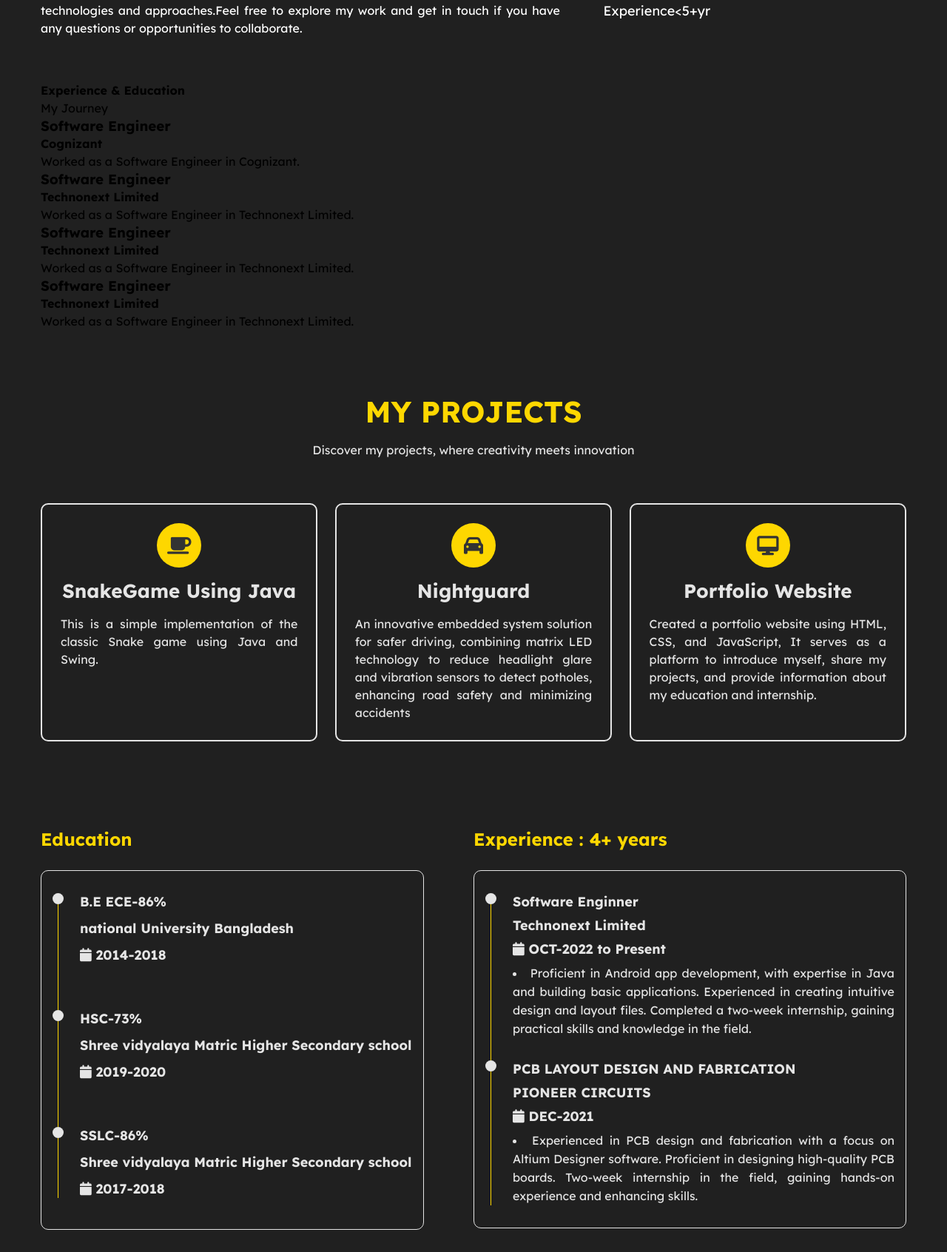
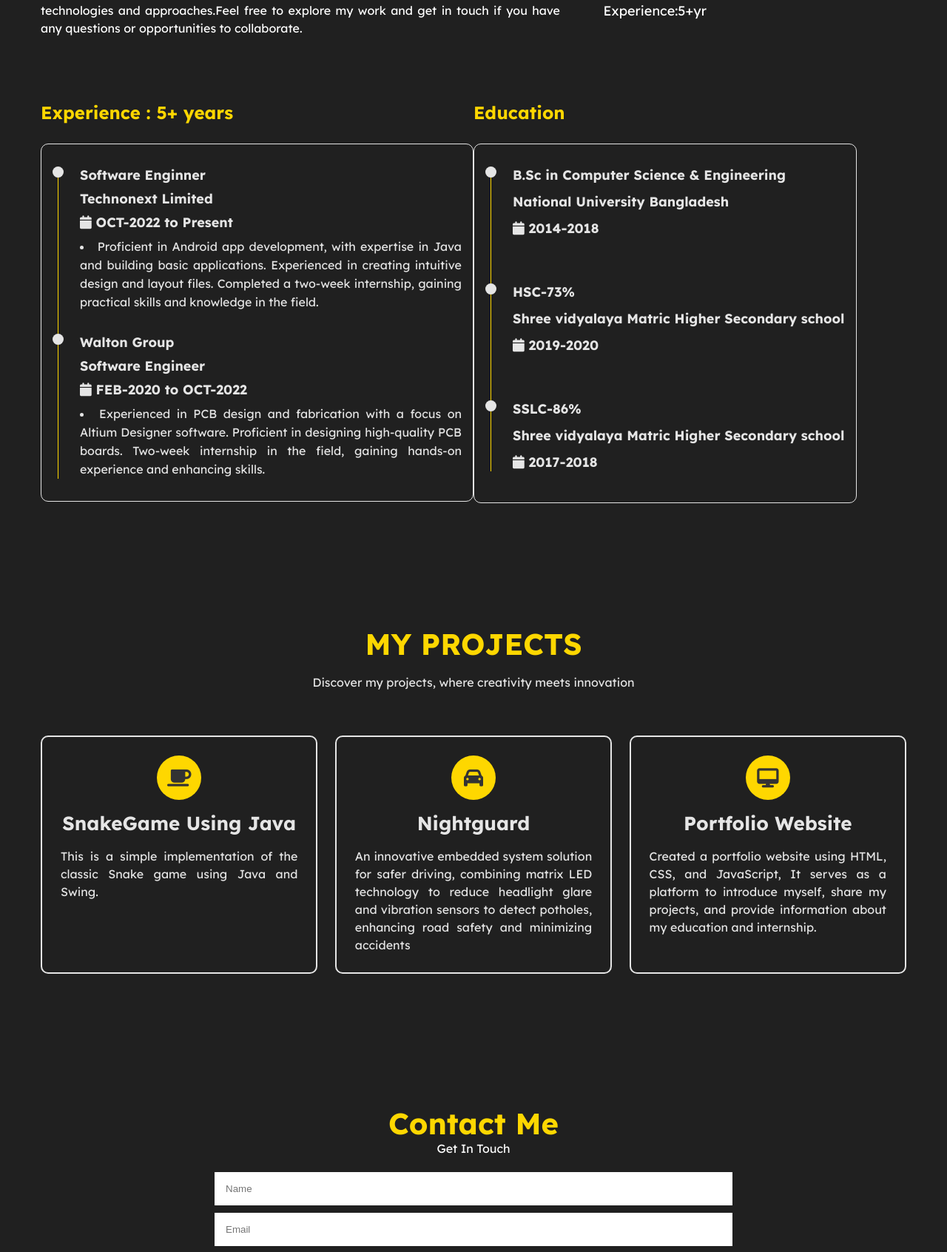
Before and after one commit to ahmed-bulbul/ahmed-bulbul.github.io, a plain HTML site: page index.html in a window 1280 px wide. Shown: the part 966-2658 px from the top of the page at 74% size. Drawn offline with nearby package versions, Linux system fonts and the light colour scheme.

Commit message:
Update CV

```diff
--- a/index.html
+++ b/index.html
@@ -85,57 +85,103 @@
                     <ul>
                         <li>Name:Bulbul Ahmed</li>
                         <li>Age:30</li>
-                        <li>From:India</li>
+                        <li>From:Bangladesh</li>
                         <li>Email:bulbulahmed.cse@yahoo.com</li>
                         <li>Availabiltiy:Fulltime</li>
-                        <li>Experience&lt;5+yr</li>
+                        <li>Experience:5+yr</li>
                     </ul>
                 </div>
             </div>
         </div>
     </section>
 
-    <!-- Experience -->
-    <section class="education-area" id="education">
+
+    <!-------------- Education & Internship -------------->
+    <section class="education-content" id="education">
         <div class="container">
-            <div class="education-title">
-                <h4>Experience & Education</h4>
-                <p>My Journey</p>
-            </div>
-            <div class="education">
+            <div class="row">
+
+                <div class="internship">
+                    <h3 class="title">Experience : 5+ years</h3>
+                    <div class="row">
+                        <div class="timeline-box">
                             <div class="timeline">
+
+                                <!-- Timeline-item -->
                                 <div class="timeline-item">
                                     <div class="circle-dot"></div>
-                        <h3 class="timeline-title">Software Engineer</h3>
-                        <h4 class="timeline-subtitle">Cognizant</h4>
-                        <p class="timeline-text">Worked as a Software Engineer in Cognizant.</p>
+                                    <h3 class="timeline-title">
+                                        Software Enginner
+                                    </h3>
+                                    <h4 class="timeline-title">Technonext Limited</h4>
+                                    <h4 class="timeline-title">
+                                        <i class="fa fa-calendar"></i> OCT-2022 to Present
+                                    </h4>
+                                    <li class="timeline-text">Proficient in Android app development, with expertise in Java and building basic applications. Experienced in creating intuitive design and layout files. Completed a two-week internship, gaining practical skills and knowledge in the field.
+                                    </li>
                                 </div>
+                                <!-- Timeline-item -->
                                 <div class="timeline-item">
                                     <div class="circle-dot"></div>
-                        <h3 class="timeline-title">Software Engineer</h3>
-                        <h4 class="timeline-subtitle">Technonext Limited</h4>
-                        <p class="timeline-text">Worked as a Software Engineer in Technonext Limited.</p>
+                                    <h3 class="timeline-title">Walton Group</h3>
+                                    <h4 class="timeline-title">Software Engineer</h4>
+                                    <h4 class="timeline-title">
+                                        <i class="fa fa-calendar"></i> FEB-2020 to OCT-2022
+                                    </h4>
+                                    <li class="timeline-text">Experienced in PCB design and fabrication with a focus on Altium Designer software. Proficient in designing high-quality PCB boards. Two-week internship in the field, gaining hands-on experience and enhancing skills.</li>
                                 </div>
-                    <div class="timeline-item">
-                        <div class="circle-dot"></div>
-                        <h3 class="timeline-title">Software Engineer</h3>
-                        <h4 class="timeline-subtitle">Technonext Limited</h4>
-                        <p class="timeline-text">Worked as a Software Engineer in Technonext Limited.</p>
-                    </div>
-                    <div class="timeline-item">
-                        <div class="circle-dot"></div>
-                        <h3 class="timeline-title">Software Engineer</h3>
-                        <h4 class="timeline-subtitle">Technonext Limited</h4>
-                        <p class="timeline-text">Worked as a Software Engineer in Technonext Limited.</p>
+
                             </div>
                         </div>
                     </div>
                 </div>
+
+                <div class="education ">
+                    <h3 class="title">Education</h3>
+                    <div class="row">
+                        <div class="timeline-box">
+                            <div class="timeline">
+
+                                <!-- Timeline-item -->
+                                <div class="timeline-item">
+                                    <div class="circle-dot"></div>
+                                    <h3 class="timeline-title">
+                                        B.Sc in Computer Science & Engineering
+                                    </h3>
+                                    <h4 class="timeline-title">National University Bangladesh</h4>
+                                    <h4 class="timeline-title">
+                                        <i class="fa fa-calendar"></i> 2014-2018
+                                    </h4>
+                                </div>
+                                <!-- Timeline-item -->
+                                <div class="timeline-item">
+                                    <div class="circle-dot"></div>
+                                    <h3 class="timeline-title">HSC-73%</h3>
+                                    <h4 class="timeline-title">Shree vidyalaya Matric Higher Secondary school</h4>
+                                    <h4 class="timeline-title">
+                                        <i class="fa fa-calendar"></i> 2019-2020
+                                    </h4>
+                                </div>
+                                <!-- Timeline-item -->
+                                <div class="timeline-item">
+                                    <div class="circle-dot"></div>
+                                    <h3 class="timeline-title">
+                                        SSLC-86%
+                                    </h3>
+                                    <h4 class="timeline-title"> Shree vidyalaya Matric Higher Secondary school</h4>
+                                    <h4 class="timeline-title">
+                                        <i class="fa fa-calendar"></i> 2017-2018
+                                    </h4>
+                                </div>
+
+                            </div>
+                        </div>
+                    </div>
+                </div>
+
+            </div>
+        </div>
     </section>
-
-
-
-
 
     <!-------------------------- Projects -------------------------->
     <section class="project-content" id="projects">
@@ -168,89 +214,6 @@
         </div>
     </section>
 
-    <!-------------- Education & Internship -------------->
-        <section class="education-content" id="education">
-            <div class="container">
-                <div class="row">
-                    <div class="education ">
-                        <h3 class="title">Education</h3>
-                        <div class="row">
-                            <div class="timeline-box">
-                                <div class="timeline">
-
-                                    <!-- Timeline-item -->
-                                    <div class="timeline-item">
-                                        <div class="circle-dot"></div>
-                                        <h3 class="timeline-title">
-                                            B.E ECE-86%
-                                        </h3>
-                                        <h4 class="timeline-title">national University Bangladesh</h4>
-                                        <h4 class="timeline-title">
-                                            <i class="fa fa-calendar"></i> 2014-2018
-                                        </h4>
-                                    </div>
-                                    <!-- Timeline-item -->
-                                    <div class="timeline-item">
-                                        <div class="circle-dot"></div>
-                                        <h3 class="timeline-title">HSC-73%</h3>
-                                        <h4 class="timeline-title">Shree vidyalaya Matric Higher Secondary school</h4>
-                                        <h4 class="timeline-title">
-                                            <i class="fa fa-calendar"></i> 2019-2020
-                                        </h4>
-                                    </div>
-                                    <!-- Timeline-item -->
-                                    <div class="timeline-item">
-                                        <div class="circle-dot"></div>
-                                        <h3 class="timeline-title">
-                                            SSLC-86%
-                                        </h3>
-                                        <h4 class="timeline-title"> Shree vidyalaya Matric Higher Secondary school</h4>
-                                        <h4 class="timeline-title">
-                                            <i class="fa fa-calendar"></i> 2017-2018
-                                        </h4>
-                                    </div>
-
-                                </div>
-                            </div>
-                        </div>
-                    </div>
-                    <div class="internship">
-                        <h3 class="title">Experience : 4+ years</h3>
-                        <div class="row">
-                            <div class="timeline-box">
-                                <div class="timeline">
-
-                                    <!-- Timeline-item -->
-                                    <div class="timeline-item">
-                                        <div class="circle-dot"></div>
-                                        <h3 class="timeline-title">
-                                            Software Enginner
-                                        </h3>
-                                        <h4 class="timeline-title">Technonext Limited</h4>
-                                        <h4 class="timeline-title">
-                                            <i class="fa fa-calendar"></i> OCT-2022 to Present
-                                        </h4>
-                                        <li class="timeline-text">Proficient in Android app development, with expertise in Java and building basic applications. Experienced in creating intuitive design and layout files. Completed a two-week internship, gaining practical skills and knowledge in the field.
-                                        </li>
-                                    </div>
-                                    <!-- Timeline-item -->
-                                    <div class="timeline-item">
-                                        <div class="circle-dot"></div>
-                                        <h3 class="timeline-title">PCB LAYOUT DESIGN AND FABRICATION</h3>
-                                        <h4 class="timeline-title">PIONEER CIRCUITS</h4>
-                                        <h4 class="timeline-title">
-                                            <i class="fa fa-calendar"></i> DEC-2021
-                                        </h4>
-                                        <li class="timeline-text">Experienced in PCB design and fabrication with a focus on Altium Designer software. Proficient in designing high-quality PCB boards. Two-week internship in the field, gaining hands-on experience and enhancing skills.</li>
-                                    </div>
-
-                                </div>
-                            </div>
-                        </div>
-                    </div>
-                </div>
-            </div>
-        </section>
 
         <!-------------------------- Contact Me -------------------------->
 
```
Lines whose indentation alone changed are shown as unchanged.
